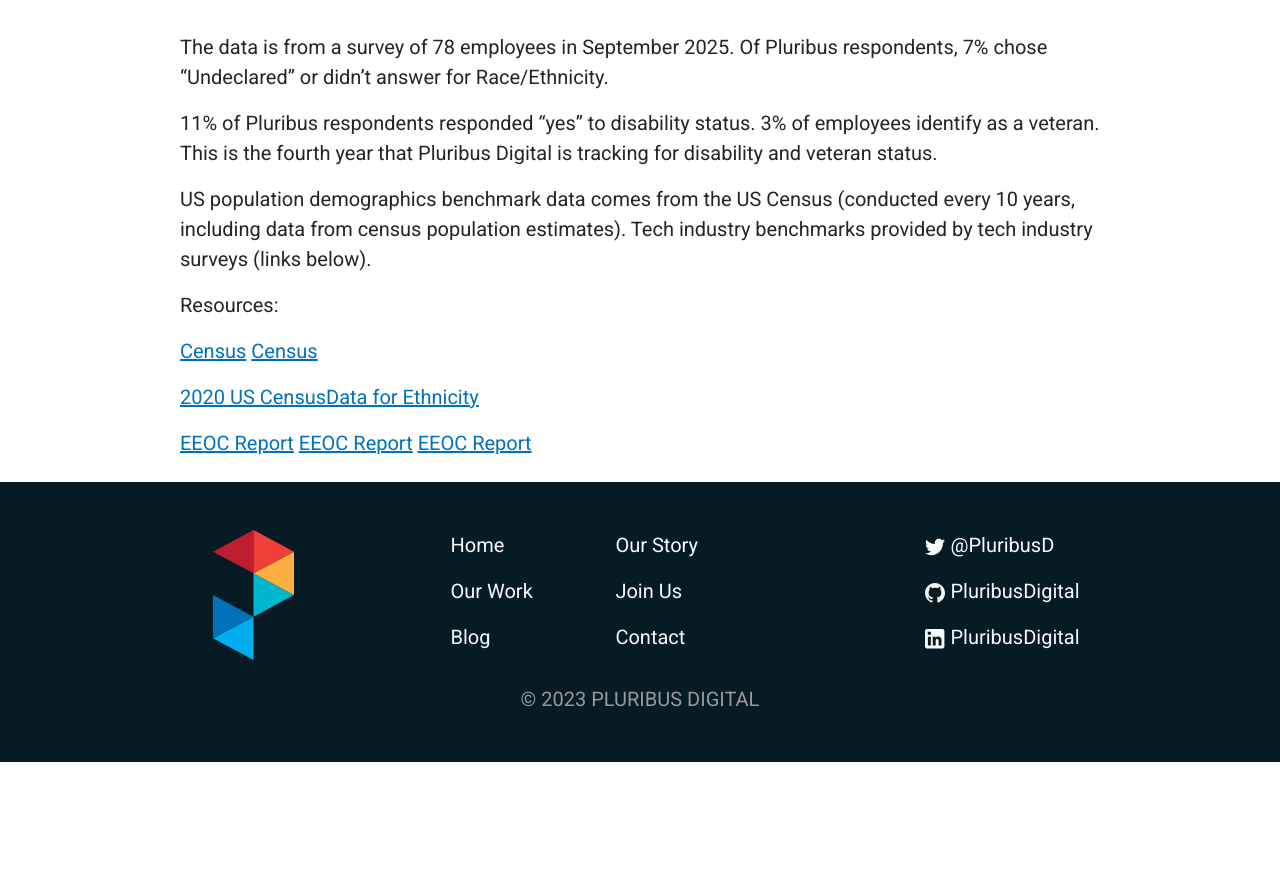
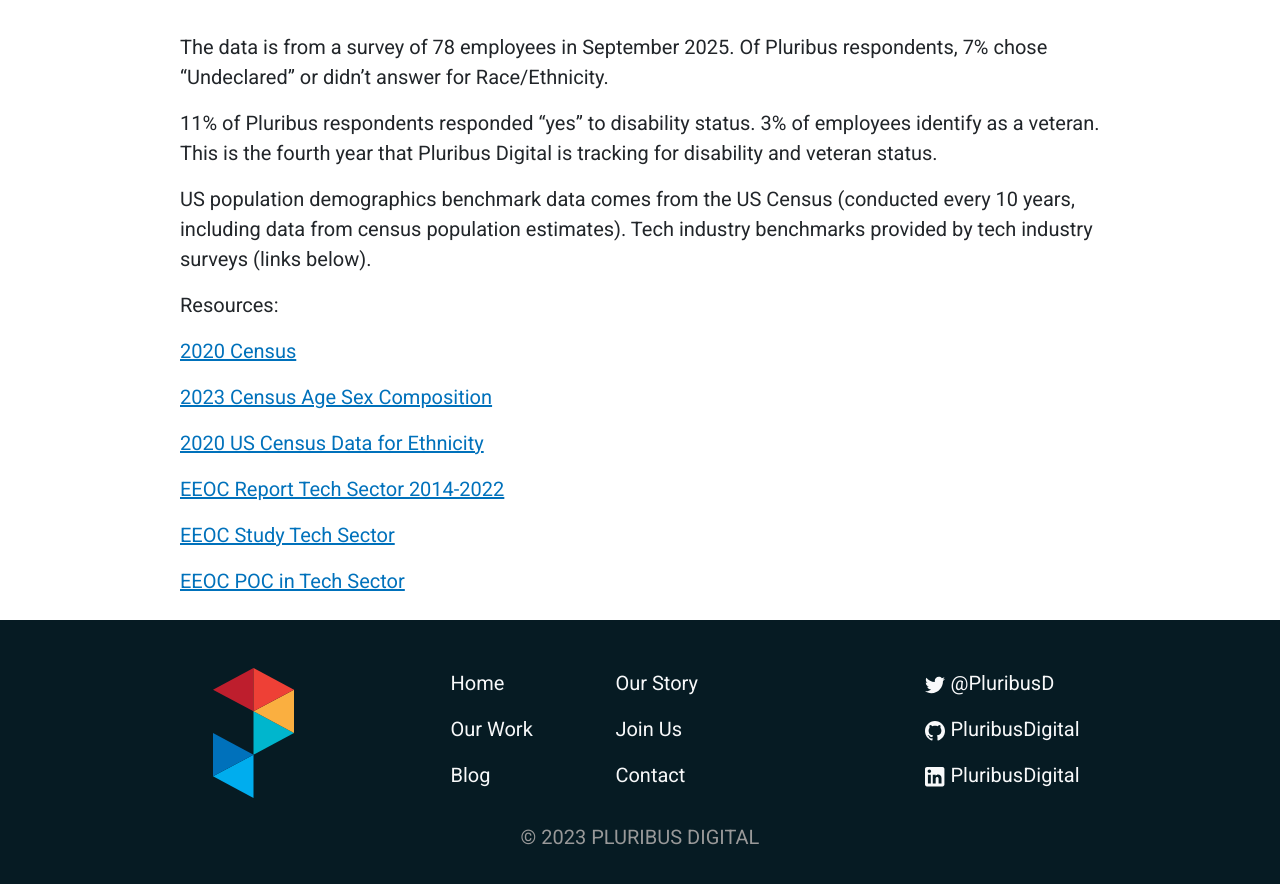
Before and after one commit to PluribusDigital/pluribusdigital-com, a Jekyll site: the page built from content/story/diversity.md, in a window 1280 px wide and 900 px high, scrolled down 1371 px. Shown: the top 884 px of the window. Built offline with Jekyll 4.4.1, drawn with Linux system fonts in a browser that asks for light colours; before the commit the page ends 2133 px from its top, so only the background shows below that.

Commit message:
Update diversity.md

```diff
--- a/content/story/diversity.md
+++ b/content/story/diversity.md
@@ -39,11 +39,14 @@
 
 Resources:
 
-[Census](https://www.census.gov/data/tables/2023/demo/age-and-sex/2023-age-sex-composition.html)
-[Census](https://www.census.gov/data/tables/time-series/demo/popest/2020s-national-detail.html)
+[2020 Census](https://www.census.gov/data/tables/time-series/demo/popest/2020s-national-detail.html)
 
-[2020 US CensusData for Ethnicity](https://www.census.gov/programs-surveys/decennial-census/decade/2020/2020-census-results.html)
+[2023 Census Age Sex Composition](https://www.census.gov/data/tables/2023/demo/age-and-sex/2023-age-sex-composition.html)
 
-[EEOC Report](https://www.eeoc.gov/special-report/high-tech-low-inclusion-diversity-high-tech-workforce-and-sector-2014-2022)
-[EEOC Report](https://njbia.org/eeoc-study-finds-unequal-opportunity-lack-of-diversity-in-high-tech-sector)
-[EEOC Report](https://perscholas.org/news/people-of-color-in-tech-empowering-diversity/)
+[2020 US Census Data for Ethnicity](https://www.census.gov/programs-surveys/decennial-census/decade/2020/2020-census-results.html)
+
+[EEOC Report Tech Sector 2014-2022](https://www.eeoc.gov/special-report/high-tech-low-inclusion-diversity-high-tech-workforce-and-sector-2014-2022)
+
+[EEOC Study Tech Sector](https://njbia.org/eeoc-study-finds-unequal-opportunity-lack-of-diversity-in-high-tech-sector)
+
+[EEOC POC in Tech Sector](https://perscholas.org/news/people-of-color-in-tech-empowering-diversity/)
```
